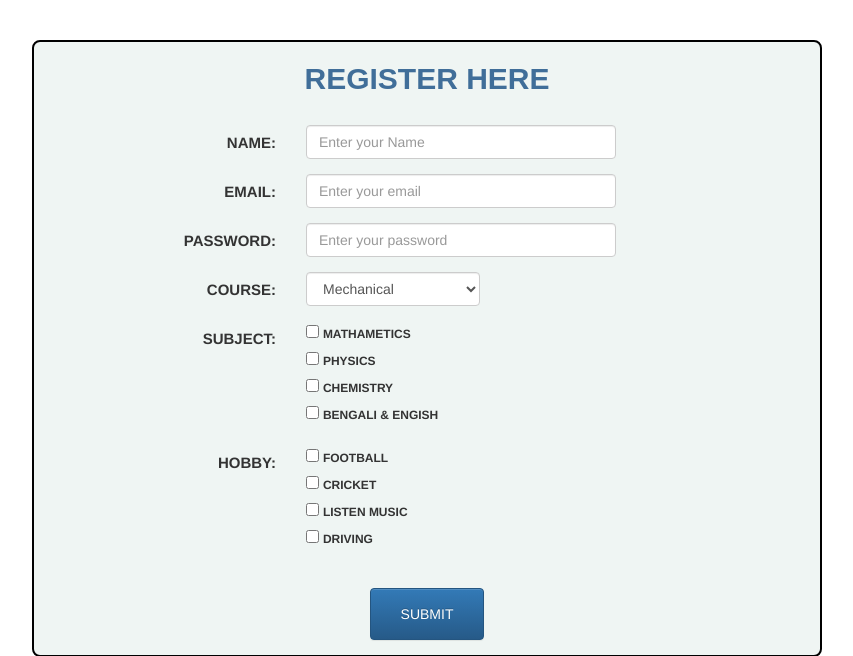
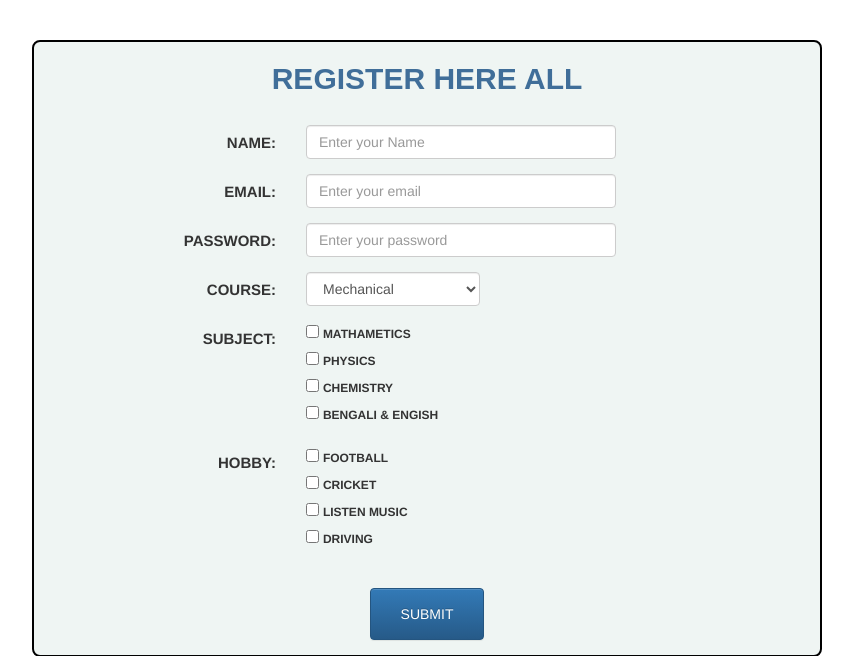
Before and after one commit to deepanjan0123/student-attendence, a PHP site: page /view/registration.php in a window 1280 px wide. Shown: the top 656 px of the page, without its empty margins (188-1041 px from the left). Run offline with PHP 8.4, Linux system fonts and the light colour scheme.

Commit message:
just checking

```diff
--- a/view/registration.php
+++ b/view/registration.php
@@ -20,7 +20,7 @@
 
                     <div class="col-lg-12 ">
                         <form  class="form-horizontal"method="POST" action="">
-                            <h2 class="text-center">Register Here</h2><br>
+                            <h2 class="text-center">Register Here All</h2><br>
                             <div class="form-group">
                                 <label class="control-label col-sm-4">Name:</label>
                                 <div class="col-sm-5">
```
